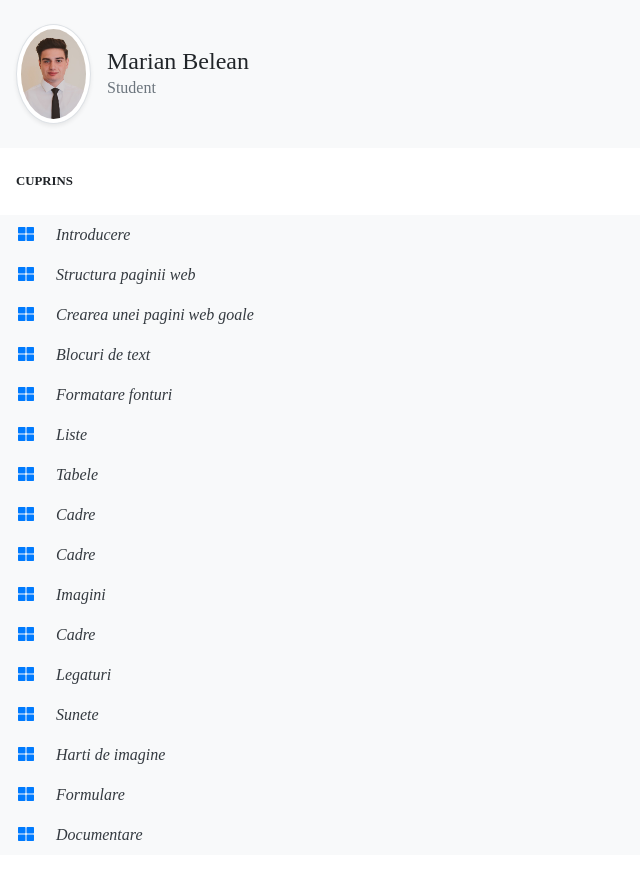
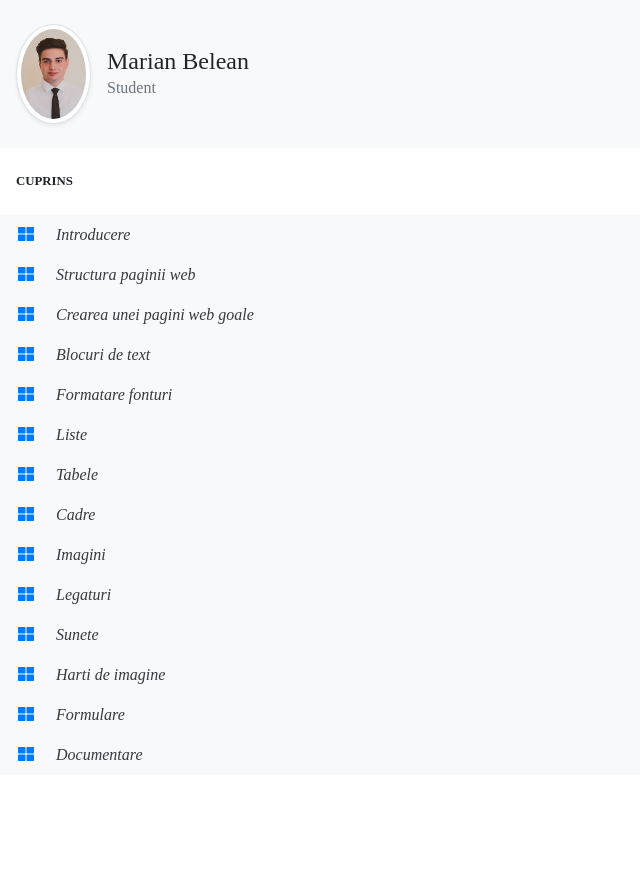
Before and after one commit to marianbelean/tutorialHTML, a plain HTML site: page Resurse/Cuprins.html in a window 1280 px wide. Shown: the whole page, without its empty margins (0-640 px from the left). After the commit the page ends 800 px from the top, so only its background shows below. Drawn offline with nearby package versions, Linux system fonts and the light colour scheme.

Commit message:
fixing cuprins

```diff
--- a/Resurse/Cuprins.html
+++ b/Resurse/Cuprins.html
@@ -76,21 +76,9 @@
             </a>
     </li>
 	<li class="nav-item">
-      <a href="Cadre.html" target="Tabla" class="nav-link text-dark font-italic bg-light">
-                <i class="fa fa-th-large mr-3 text-primary fa-fw"></i>
-                Cadre
-            </a>
-    </li>
-	<li class="nav-item">
       <a href="Imagini.html" target="Tabla" class="nav-link text-dark font-italic bg-light">
                 <i class="fa fa-th-large mr-3 text-primary fa-fw"></i>
                 Imagini
-            </a>
-    </li>
-	<li class="nav-item">
-      <a href="Cadre.html" target="Tabla" class="nav-link text-dark font-italic bg-light">
-                <i class="fa fa-th-large mr-3 text-primary fa-fw"></i>
-                Cadre
             </a>
     </li>
 	<li class="nav-item">
```
